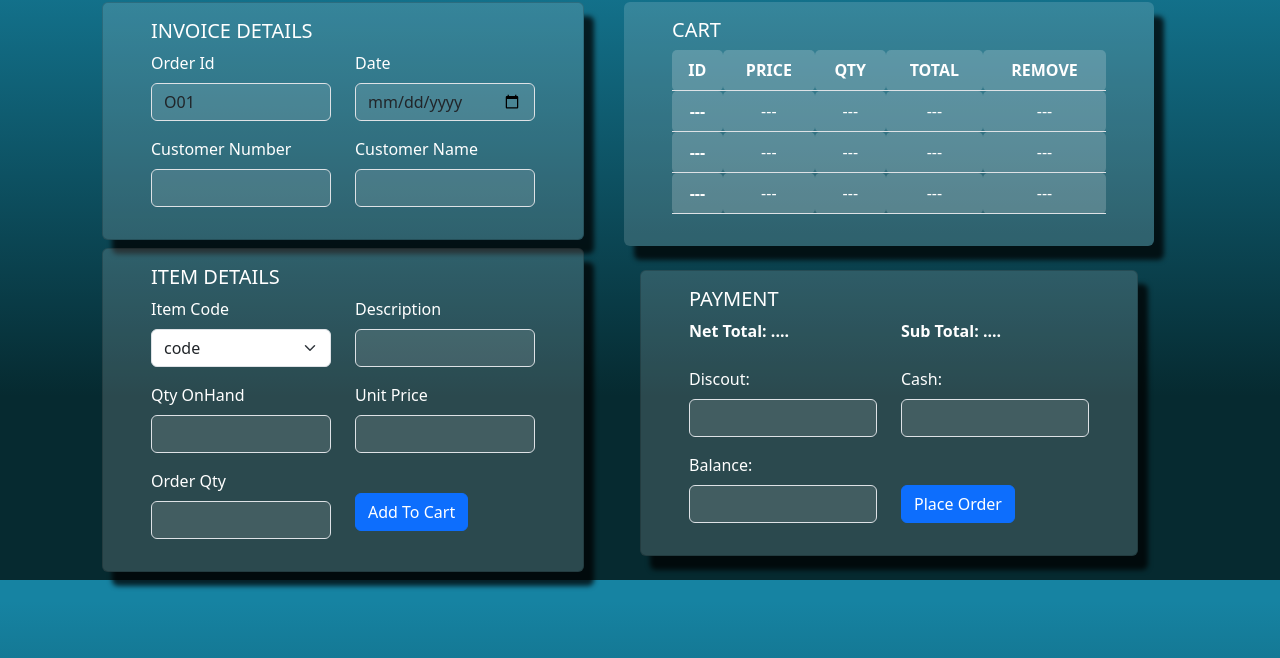
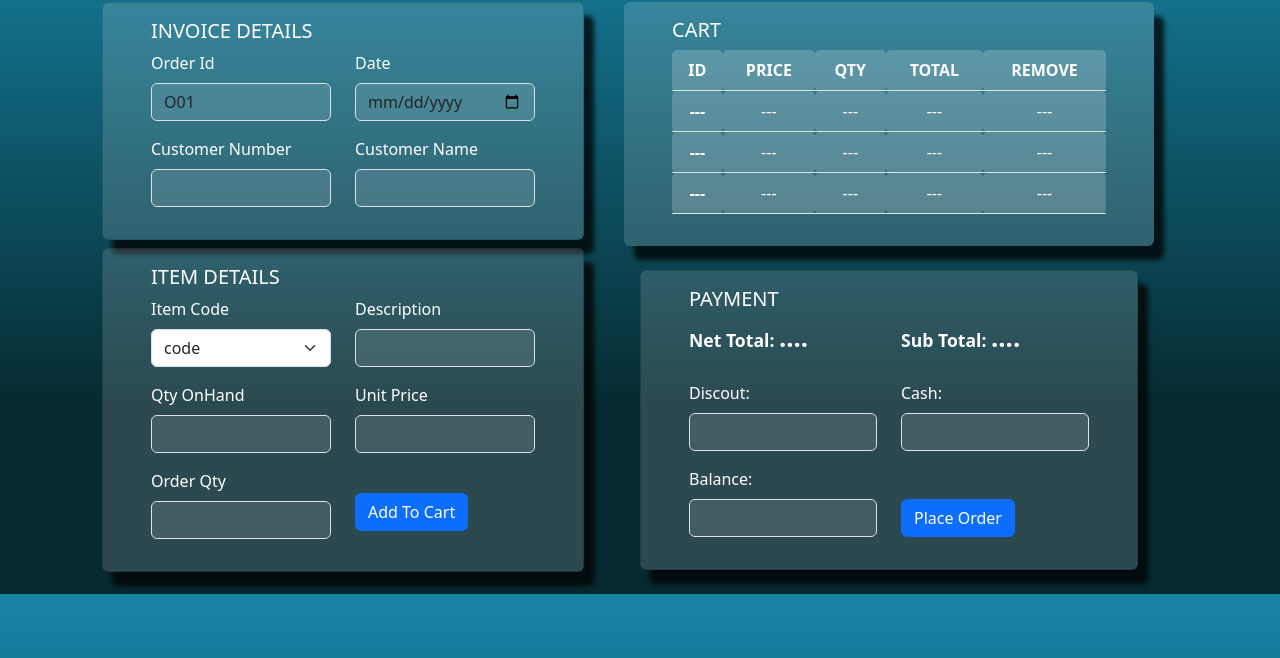
Before and after one commit to sherulfernando2000/Assigment-6_POS-System, a plain HTML site: page index.html in a window 1280 px wide. Both pictures are taken after a click on the link "ORDERS". Shown: the part 126-784 px from the top of the page. Drawn offline with nearby package versions, Linux system fonts and the light colour scheme; some packages are replaced by stand-ins of ours; a script that the page names is missing.

Commit message:
all done in pos 2

```diff
--- a/assets/styles.css
+++ b/assets/styles.css
@@ -167,6 +167,15 @@ i{
     margin-top: 0.5rem;
 }
 
+#lblNet, #lblSub{
+    font-size: 1.1rem;
+}
+
+#netTotal, #subTotal{
+    font-size: 1.6rem;
+}
+
+
 @media (max-width: 320px) {
     button{
         /*width: ;*/
--- a/index.html
+++ b/index.html
@@ -536,8 +536,8 @@
                     <form>
 
                         <div class="mb-3 row" >
-                            <label for="netTotal" class="form-label col fw-bold">Net Total: <span id="netTotal">....</span></label>
-                            <label for="subTotal" class="form-label col fw-bold">Sub Total: <span id="subTotal">....</span></label>
+                            <label for="netTotal" class="form-label col fw-bold" id="lblNet">Net Total: <span id="netTotal">....</span></label>
+                            <label for="subTotal" class="form-label col fw-bold" id="lblSub">Sub Total: <span id="subTotal">....</span></label>
                         </div>
 
                         <div class="row">
```
